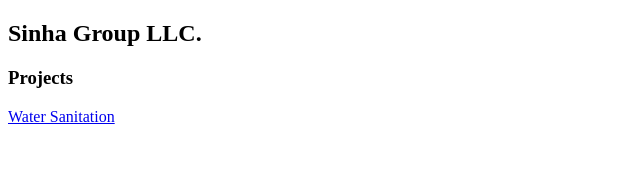
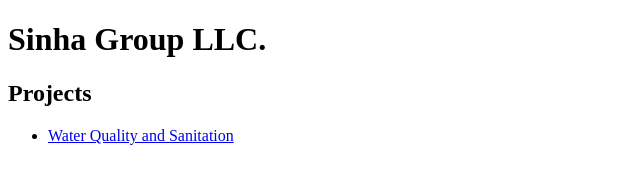
Before and after one commit to sinha-group/sinha-group.github.io, a plain HTML site: page index.html in a window 1280 px wide. Shown: the whole page, without its empty margins (0-640 px from the left). Drawn offline with Linux system fonts and the light colour scheme.

Commit message:
Update Water Quality and Sanitation link

```diff
--- a/index.html
+++ b/index.html
@@ -15,8 +15,12 @@
         <title>Sinha Group LLC.</title>
     </head>
     <body>
-        <h2>Sinha Group LLC.</h2>
-        <h3>Projects</h3>
-        <a href="./projects/water.html">Water Sanitation</a>
+        <h1>Sinha Group LLC.</h1>
+        <h2>Projects</h2>
+        <ul>
+            <li>
+                <a href="./water/home.html">Water Quality and Sanitation</a>
+            </li>
+        </ul>
     </body>
 </html>
```
